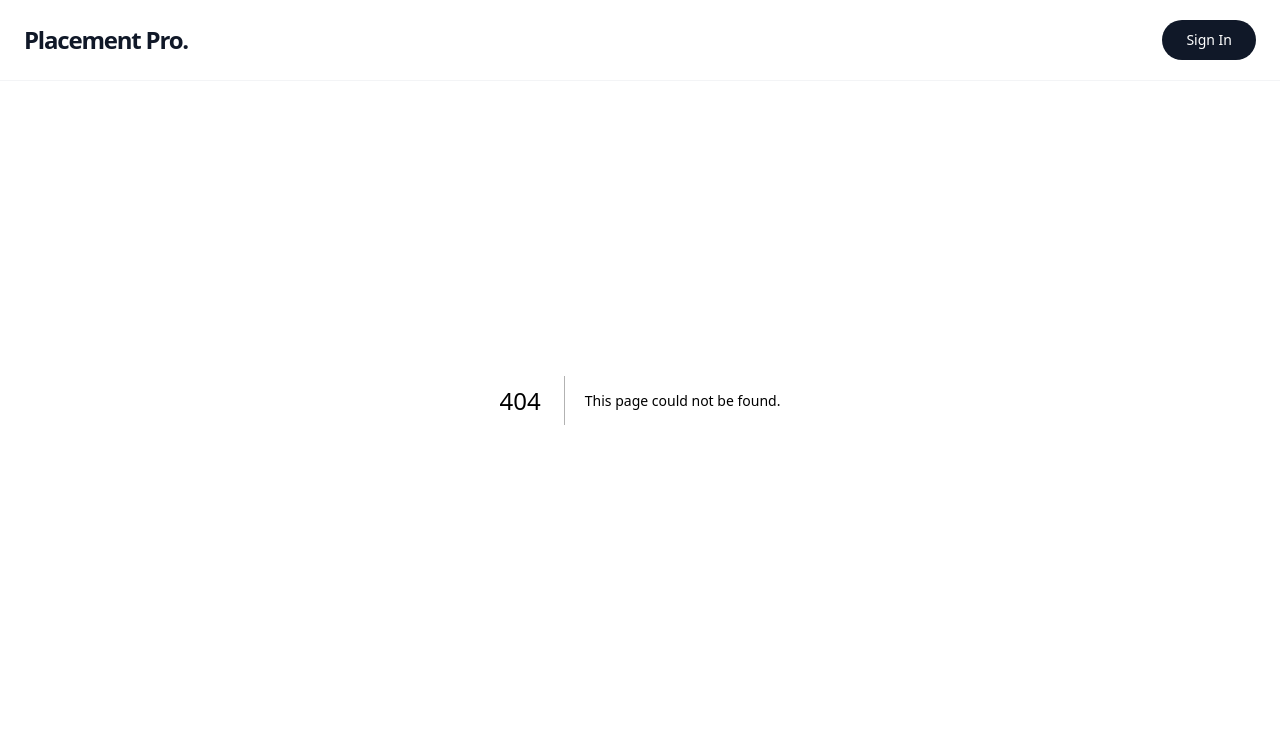
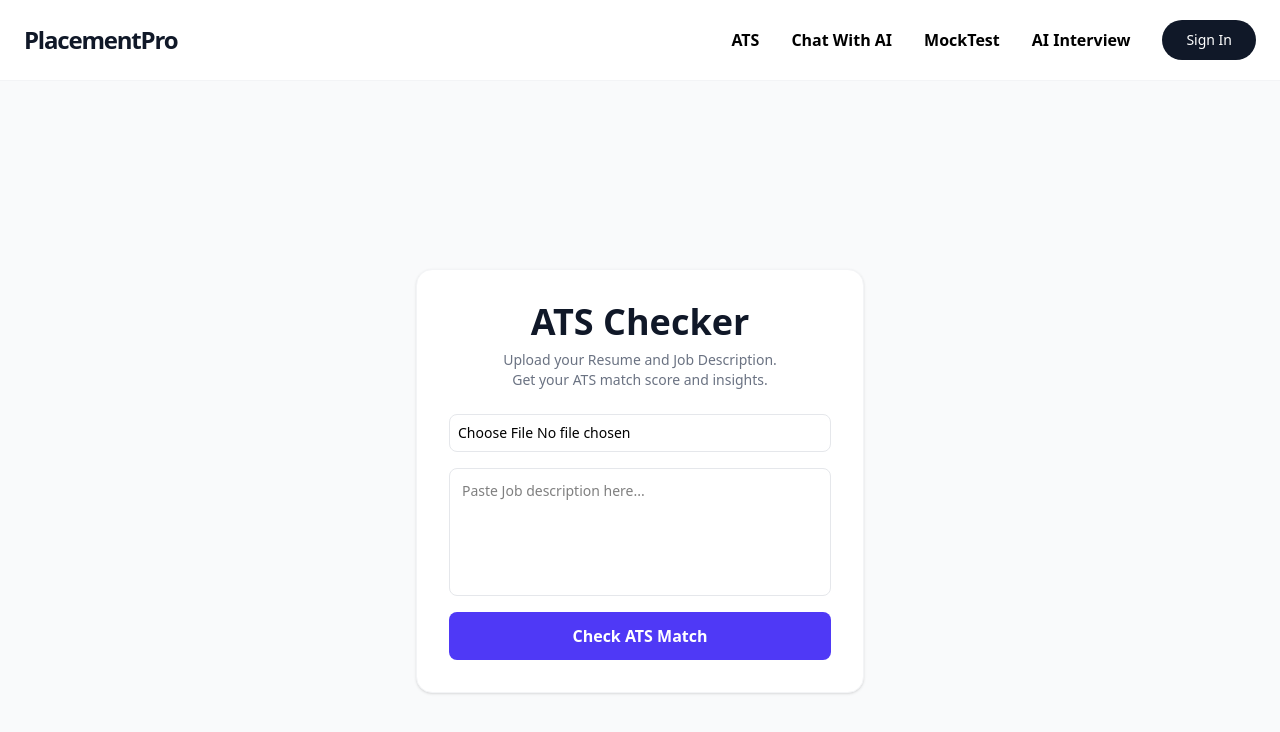
Before and after one commit to kpil-kswn/Placement-Pro, a Next.js app in the folder frontend/: page /ats in a window 1280 px wide. Before the commit this address had no page. Shown: the top 732 px of the page. Built offline with nearby package versions, Linux system fonts and the light colour scheme.

Commit message:
progress

```diff
--- /dev/null
+++ b/frontend/src/app/ats/page.js
@@ -0,0 +1,30 @@
+"use client";
+
+export default function ats() {
+  return (
+    <div className="min-h-screen flex flex-col items-center justify-center bg-gray-50 p-6">
+      <div className="flex flex-col items-center bg-white p-8 rounded-2xl shadow-sm border border-gray-100 max-w-md w-full text-center space-y-6">
+        <div className="space-y-2">
+          <h1 className="text-4xl font-bold text-gray-900">ATS Checker</h1>
+          <div className="text-sm text-gray-500">
+            <p>Upload your Resume and Job Description.</p>
+            <p>Get your ATS match score and insights.</p>
+          </div>
+        </div>
+        <div className="flex flex-col w-full space-y-4">
+          <input
+            type="file"
+            className="border border-gray-200 rounded-lg p-2 text-sm w-full"
+          />
+          <textarea
+            className="border border-gray-200 rounded-lg p-3 w-full h-32 resize-none text-sm focus:outline-none focus:ring-2 focus:ring-indigo-500"
+            placeholder="Paste Job description here..."
+          />
+          <button className="bg-indigo-600 text-white font-semibold rounded-lg p-3 hover:bg-indigo-500 transition-colors w-full">
+            Check ATS Match
+          </button>
+        </div>
+      </div>
+    </div>
+  );
+}
--- a/frontend/src/app/layout.js
+++ b/frontend/src/app/layout.js
@@ -10,7 +10,7 @@ export default function RootLayout({ children }) {
   return (
     <html lang="en" className="h-full antialiased">
       <body className="min-h-full flex flex-col">
-        <Navbar />
+        <Navbar/>
         <div className="grow">{children}</div>
       </body>
     </html>
--- /dev/null
+++ b/frontend/src/components/Logo.js
@@ -0,0 +1,45 @@
+export default function Logo({ className = "w-32" }) {
+  return (
+    <div className={`flex flex-col items-center gap-3 ${className}`}>
+      {/* The Monogram SVG Mark */}
+      <svg
+        viewBox="0 5 100 120"
+        fill="none"
+        xmlns="http://www.w3.org/2000/svg"
+        className="w-16 h-auto text-gray-900"
+      >
+        {/* The Outer Oval */}
+        <ellipse
+          cx="50" cy="65" rx="35" ry="55"
+          stroke="currentColor"
+          strokeWidth="2.5"
+        />
+
+        {/* Left 'P' */}
+        <text
+          x="38" y="85"
+          fontFamily="ui-serif, Georgia, serif"
+          fontSize="56"
+          textAnchor="middle"
+          fill="currentColor"
+        >
+          P
+        </text>
+
+        {/* Right 'P' - Positioned slightly lower/right to create the overlap */}
+        <text
+          x="62" y="95"
+          fontFamily="ui-serif, Georgia, serif"
+          fontSize="56"
+          textAnchor="middle"
+          fill="currentColor"
+          stroke="#f9fafb" /* This cuts out the background to make it look interlocked */
+          strokeWidth="3"
+          paintOrder="stroke"
+        >
+          P
+        </text>
+      </svg>
+    </div>
+  );
+}
--- a/frontend/src/components/Navbar.js
+++ b/frontend/src/components/Navbar.js
@@ -1,15 +1,23 @@
-"use client"
+"use client";
+import Logo from "./Logo.js";
+import Link from "next/link";
+
 export default function Navbar() {
   return (
-    <nav className="fixed top-0 left-0 w-full bg-white/80 backdrop-blur-md border-b border-gray-100 z-50">
+    <nav className="sticky top-0 left-0 w-full bg-white/80 backdrop-blur-md border-b border-gray-100 z-50">
       <div className="max-w-7xl mx-auto px-6 h-20 flex items-center justify-between">
-        {/* Logo area */}
-        <div className="text-2xl font-bold tracking-tighter text-gray-900">
-          Placement Pro.
+        <div className="flex items-center justify-start">
+          {/* <Logo className="w-25" /> */}
+          <div className="text-2xl font-bold tracking-tighter text-gray-900">
+            PlacementPro
+          </div>
         </div>
 
-        {/* Action Button */}
-        <div>
+        <div className="flex items-center gap-8 font-bold">
+          <Link href="/ats">ATS</Link>
+          <Link href="/chat">Chat With AI</Link>
+          <Link href="/mocktest">MockTest</Link>
+          <Link href="/interview">AI Interview</Link>
           <button className="bg-gray-900 text-white px-6 py-2.5 rounded-full font-medium text-sm hover:bg-gray-800 transition-colors">
             Sign In
           </button>
```
Also changed, not shown: frontend/src/app/chat/paje.js (added), frontend/src/app/interview/page.js (added), frontend/src/app/mocktest/page.js (added).
